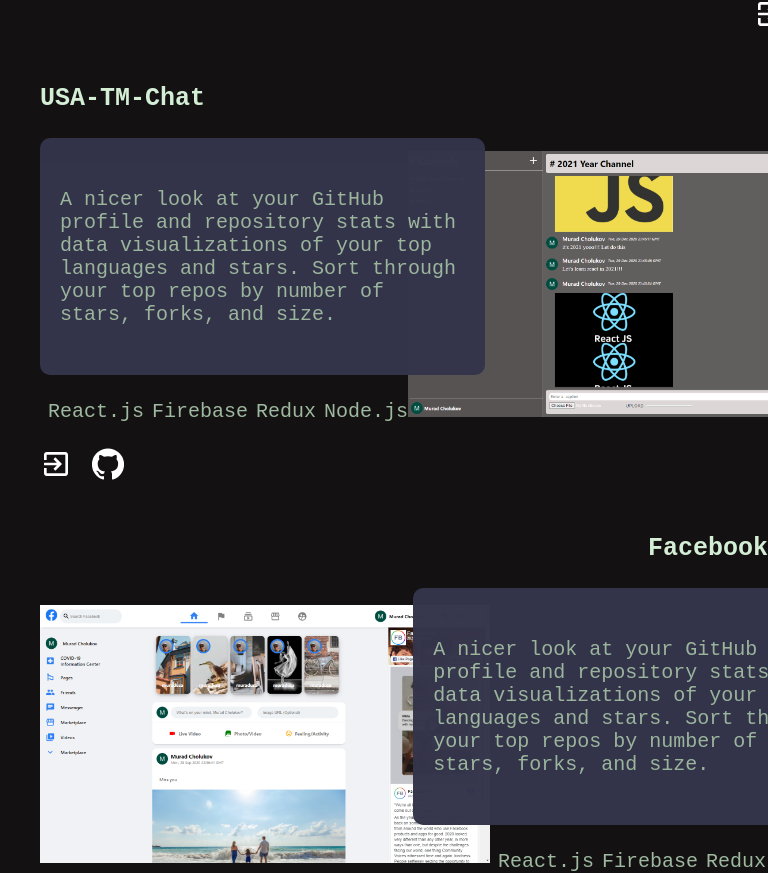
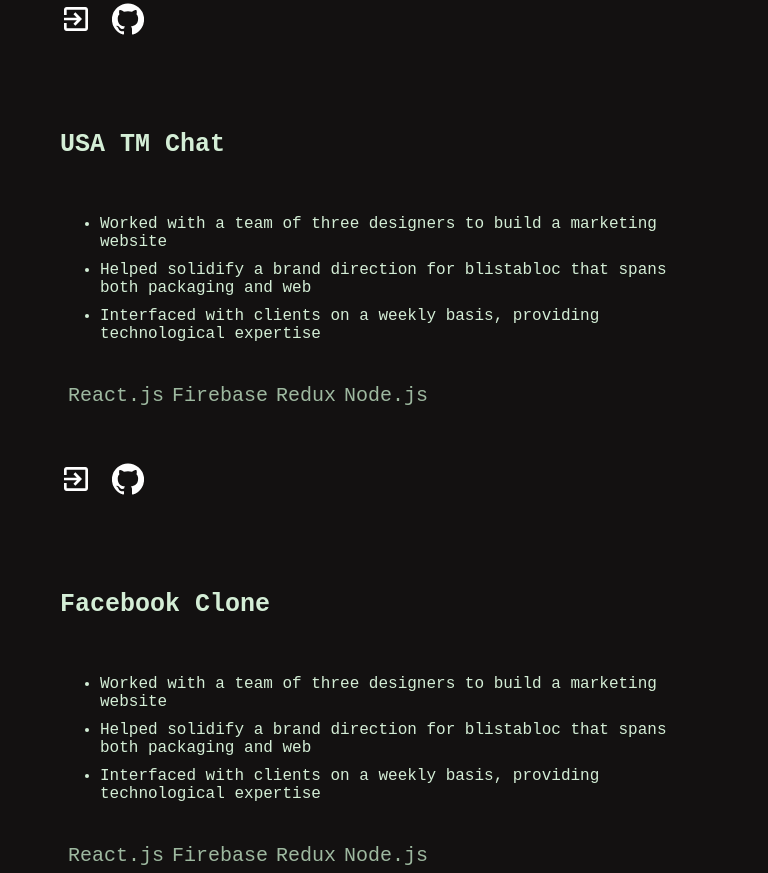
Before and after one commit to muradusa/react-portfolio, a React (Create React App) app: page / in a window 768 px wide. Shown: the part 2123-2996 px from the top of the page. Built offline with nearby package versions, Linux system fonts and the light colour scheme.

Commit message:
making responsive

```diff
--- a/src/Project.css
+++ b/src/Project.css
@@ -1,55 +1,44 @@
 .project {
   display: flex;
+  padding: 20px;
 }
 
 .image {
   display: flex;
   flex: 0.5;
-  min-height: fit-content;
-  min-width: 450px;
 }
 
-.image img {
+.project__image {
   width: 100%;
-
+  height: 400px;
   object-fit: contain;
+  border-radius: 10px;
 }
 
 .info {
   display: flex;
   flex-direction: column;
   align-items: flex-end;
+  justify-content: space-around;
   flex: 0.5;
 }
 
-.info__title p {
+.info__title {
   font-size: 25px;
   font-weight: 600;
   margin-bottom: 25px;
   font-family: monospace;
   color: rgb(212, 238, 214);
 }
-.info__title p:hover {
+.info__title:hover {
   color: green;
 }
 
 .info__description {
+  display: flex;
+  align-items: flex-end;
+  justify-content: space-evenly;
   color: rgb(209, 202, 202);
-  background-color: rgb(52, 52, 75);
-  height: 150px;
-  width: 100%;
-  /* opacity: 0.8; */
-  padding: 20px;
-  flex: 1;
-  margin-bottom: 25px;
-  display: grid;
-  place-content: center;
-}
-
-.info__description p {
-  font-family: monospace;
-  color: rgb(158, 185, 160);
-  font-size: 16px;
 }
 
 .info__tech {
@@ -66,7 +55,19 @@
 
 @media screen and (min-width: 300px) and (max-width: 900px) {
   .image {
-    width: 0;
+    display: flex;
+    flex: 0;
+  }
+
+  .info {
+    display: flex;
+    flex: 1;
+    align-items: flex-start;
+  }
+  .info__O {
+    display: flex;
+    flex: 1;
+    align-items: flex-start;
   }
 
   .project__image {
--- a/src/Project1.js
+++ b/src/Project1.js
@@ -28,11 +28,6 @@
               expertise
             </li>
           </ul>
-          {/* <p>
-            A nicer look at your GitHub profile and repository stats with data
-            visualizations of your top languages and stars. Sort through your
-            top repos by number of stars, forks, and size.
-          </p> */}
         </div>
 
         <div className="info__tech">
--- a/src/Project2.js
+++ b/src/Project2.js
@@ -9,14 +9,22 @@
     <div className="project">
       <div className="info__O">
         <div className="info__title">
-          <p>USA-TM-Chat</p>
+          <p>USA TM Chat</p>
         </div>
         <div className="info__description">
-          <p>
-            A nicer look at your GitHub profile and repository stats with data
-            visualizations of your top languages and stars. Sort through your
-            top repos by number of stars, forks, and size.
-          </p>
+          <ul className="experience__item">
+            <li>
+              Worked with a team of three designers to build a marketing website
+            </li>
+            <li>
+              Helped solidify a brand direction for blistabloc that spans both
+              packaging and web
+            </li>
+            <li>
+              Interfaced with clients on a weekly basis, providing technological
+              expertise
+            </li>
+          </ul>
         </div>
         <div className="info__tech">
           <p>React.js</p>
--- a/src/Project3.js
+++ b/src/Project3.js
@@ -15,11 +15,19 @@
           <p>Facebook Clone</p>
         </div>
         <div className="info__description">
-          <p>
-            A nicer look at your GitHub profile and repository stats with data
-            visualizations of your top languages and stars. Sort through your
-            top repos by number of stars, forks, and size.
-          </p>
+          <ul className="experience__item">
+            <li>
+              Worked with a team of three designers to build a marketing website
+            </li>
+            <li>
+              Helped solidify a brand direction for blistabloc that spans both
+              packaging and web
+            </li>
+            <li>
+              Interfaced with clients on a weekly basis, providing technological
+              expertise
+            </li>
+          </ul>
         </div>
         <div className="info__tech">
           <p>React.js</p>
--- a/src/ProjectO.css
+++ b/src/ProjectO.css
@@ -1,16 +1,18 @@
 .project {
   display: flex;
-  margin-bottom: 50px;
+  margin-bottom: 20px;
 }
 
 .image {
   display: flex;
-  flex: 0.56;
+  flex: 0.5;
 }
 
-.image img {
+.project__image {
   width: 100%;
-  height: 400px;
+  /* height: 400px; */
+  object-fit: contain;
+
   border-radius: 10px;
 }
 
@@ -18,37 +20,25 @@
   display: flex;
   flex-direction: column;
   align-items: flex-start;
-  flex: 0.44;
+  justify-content: space-around;
+  flex: 0.5;
 }
 
-.info__title p {
+.info__title {
   font-size: 25px;
   font-weight: 600;
   margin-bottom: 25px;
   font-family: monospace;
   color: rgb(212, 238, 214);
 }
-.info__title p:hover {
+.info__title:hover {
   color: green;
 }
 
 .info__description {
+  display: flex;
+  align-items: flex-end;
   color: rgb(209, 202, 202);
-  background-color: rgb(52, 52, 75);
-  height: 150px;
-  width: 110%;
-  opacity: 0.98;
-  padding: 20px;
-  flex: 1;
-  margin-bottom: 25px;
-  display: grid;
-  place-content: center;
-  border-radius: 10px;
-}
-
-.info__description p {
-  font-size: 20px;
-  font-weight: 100;
 }
 
 .info__tech {
@@ -62,3 +52,25 @@
   font-family: monospace;
   color: rgb(158, 185, 160);
 }
+
+@media screen and (min-width: 300px) and (max-width: 900px) {
+  .image {
+    display: flex;
+    flex: 0;
+  }
+
+  .info {
+    display: flex;
+    flex: 1;
+    align-items: flex-start;
+  }
+
+  .info__O {
+    display: flex;
+    flex: 1;
+    align-items: flex-start;
+  }
+  .project__image {
+    width: 0;
+  }
+}
--- a/src/Projects.css
+++ b/src/Projects.css
@@ -62,14 +62,6 @@
   box-shadow: 0px 5px 17px -7px rgba(0, 0, 0, 0.75);
 }
 
-@media screen and (min-width: 413px) and (max-width: 1112px) {
-  .otherProjects__item {
-    width: 48%;
-    border-radius: 10px;
-    margin-bottom: 15px;
-  }
-}
-
 @media screen and (max-width: 412px) {
   .otherProjects__item {
     width: 98%;
```
Also changed, not shown: 1 other file (tests, documents, lock files or other folders).
